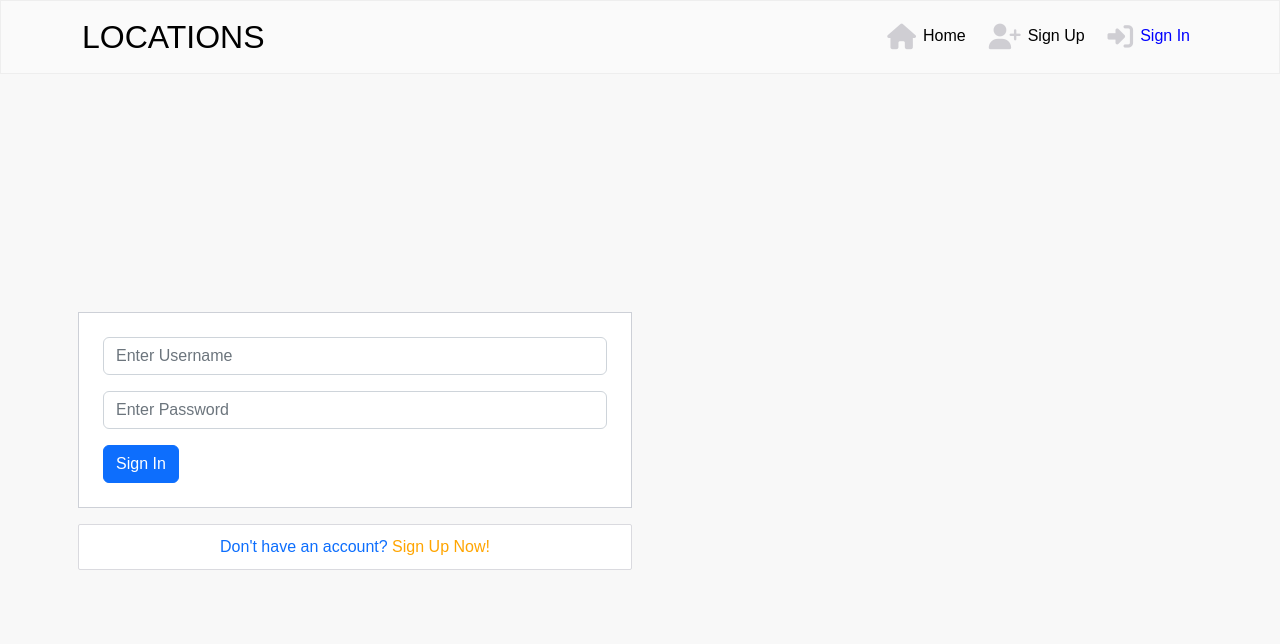
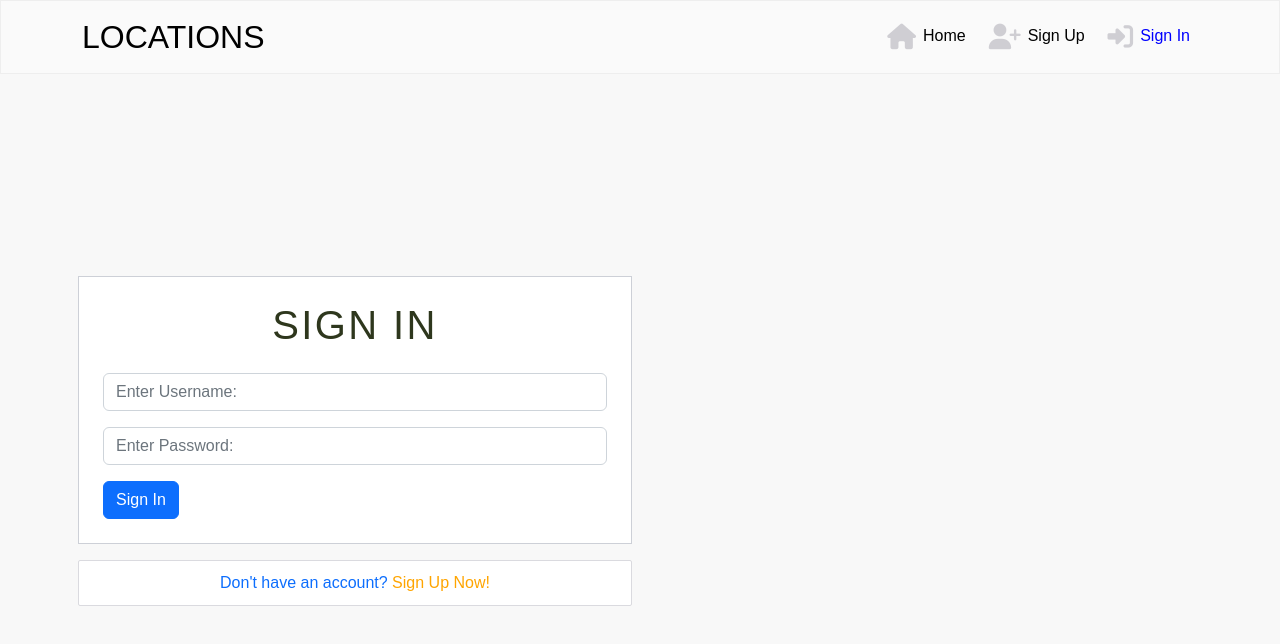
Before and after one commit to Hemenhk/locations, a React (Create React App) app: page /signin in a window 1280 px wide. Shown: the top 644 px of the page. Built offline with nearby package versions, Linux system fonts and the light colour scheme.

Commit message:
Create handleSubmit function for the sign in form

```diff
--- a/src/pages/auth/SignInForm.js
+++ b/src/pages/auth/SignInForm.js
@@ -1,18 +1,40 @@
 import React, { useState } from "react";
 import { Form, Button, Row, Col, Container } from "react-bootstrap";
-import { Link } from "react-router-dom";
+import { Link, useNavigate } from "react-router-dom";
 import styles from "../../styles/SignUpInForm.module.css";
 import appStyles from "../../App.module.css";
 import axios from "axios";
 
 const SignInForm = () => {
+
+    /**
+   * This useState hook is used to update the state of the
+   * two input fields, that the user has to fill in to sign in.
+   * An object is used to store the value the user submits.
+   */
   const [signInData, setSignInData] = useState({
     username: "",
     password: "",
   });
 
+  // Destructuring the signUpData object allows for each key to be accessed individually.
   const { username, password } = signInData;
 
+  const [errors, setErrors] = useState({});
+
+  /**
+   * useNavigate hook used to take the user to a designated url upon successfully signing in.
+   * useNavigate has replaced useHistory() in the latest version of React,
+   * but the functionality is the same.
+   */
+  const navigate = useNavigate();
+
+  /**
+   * This handleChange function is used to intercept the user's input
+   * in the sign in form. The state is updated according to the value
+   * of the event.target.value, which targets the value of the 'name'
+   * properties in the form i.e. 'username' and 'password1'.
+   */
   const handleChange = event => {
     setSignInData({
         ...signInData,
@@ -20,11 +42,27 @@ const SignInForm = () => {
     })
   }
 
+  /**
+   * handleSubmit function is an async funtion that waits for a promise upon the
+   * user's sign in submission. If the submission is successful, the user will be redirected to the home page.
+   * If the user is unsuccessful, then they'll trigger an error.
+   */
+  const handleSubmit = async (event) => {
+    event.preventDefault();
+    try {
+        const {data} = await axios.post('dj-rest-auth/login/', signInData);
+        navigate('/')
+    } catch(err) {
+        setErrors(err.response?.data)
+    }
+  };
+
   return (
     <Row className={styles.Row}>
       <Col className="my-auto p-0 p-md-2" md={6}>
         <Container className={`${styles.Container} p-4`}>
-          <Form>
+            <h1>Sign In</h1>
+          <Form onSubmit={handleSubmit}>
             <Form.Group className="mb-3" controlId="username">
               <Form.Label className="d-none">Username:</Form.Label>
               <Form.Control
@@ -33,7 +71,7 @@ const SignInForm = () => {
                 className={styles.Input}
                 onChange={handleChange}
                 value={username}
-                placeholder="Enter Username"
+                placeholder="Enter Username:"
               />
             </Form.Group>
 
@@ -45,7 +83,7 @@ const SignInForm = () => {
                 className={styles.Input}
                 onChange={handleChange}
                 value={password}
-                placeholder="Enter Password"
+                placeholder="Enter Password:"
               />
             </Form.Group>
             <Button variant="primary" type="submit">
```
